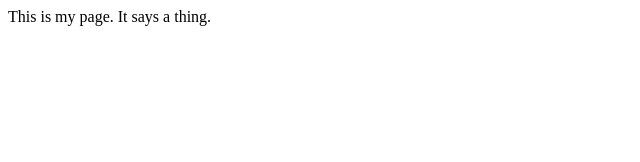
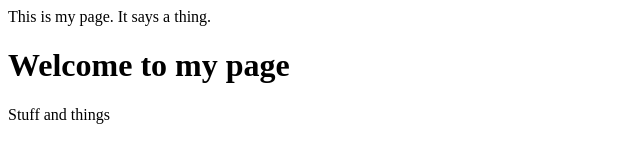
Before and after one commit to sw0864791/sw0864791.github.io, a plain HTML site: page index.html in a window 1280 px wide. Shown: the whole page, without its empty margins (0-640 px from the left). Drawn offline with Linux system fonts and the light colour scheme.

Commit message:
Text Change Index.html

```diff
--- a/index.html
+++ b/index.html
@@ -12,5 +12,7 @@
 	</head>
 	<body>
 	This is my page. It says a thing.
+		<h1>Welcome to my page</h1>
+		<p>Stuff and things</P>
 	</body>
 </html>
```
